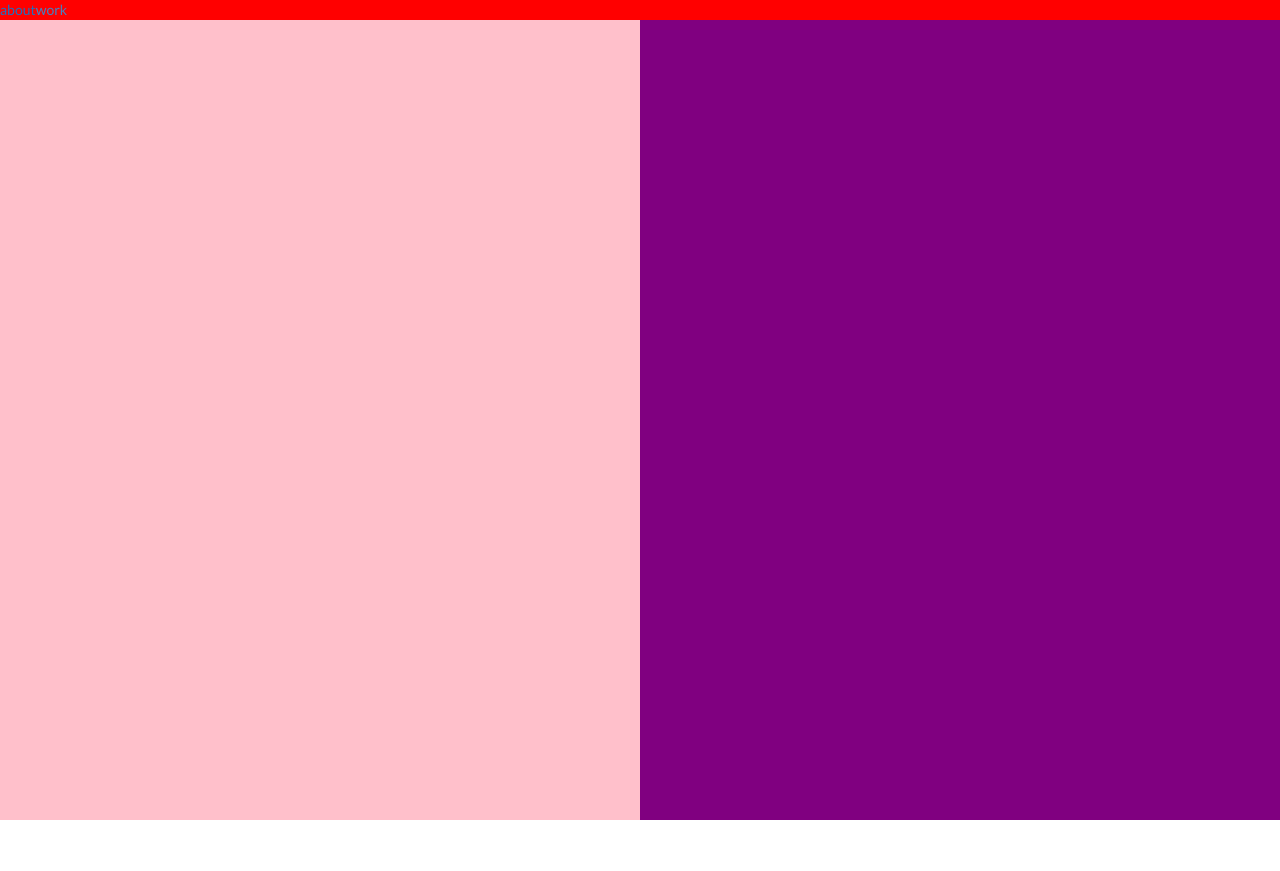
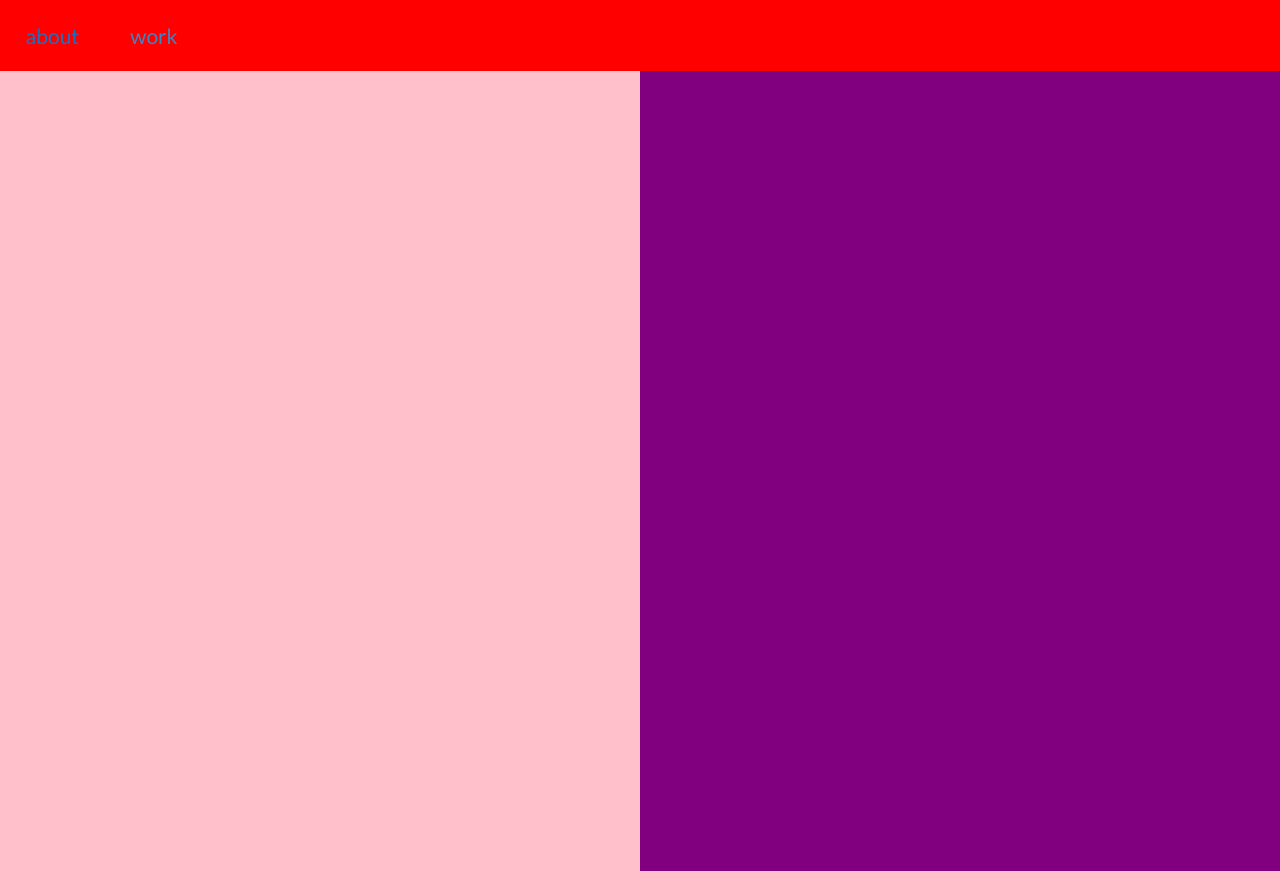
Before and after one commit to ahumphries102/Portfolio, a React (Create React App) app: page / in a window 1280 px wide. Shown: the top 871 px of the page. Before the commit the page ends 820 px from the top, so only its background shows below. Built offline with nearby package versions, Linux system fonts and the light colour scheme.

Commit message:
phase 1 complete, all views are sliding and buttons are working!

```diff
--- a/src/App.css
+++ b/src/App.css
@@ -8,11 +8,14 @@ will not work ***/
 html{
   scroll-behavior: smooth;
 }
-.wrapL a{
+a{
   color: white;
   text-decoration: none;
   padding: 2%;
   font-size: 1.5rem;
+}
+a:visited{
+  color:white;
 }
 body{
 }
--- a/src/Components/MainContainer.js
+++ b/src/Components/MainContainer.js
@@ -2,48 +2,56 @@
 import React, { useState } from 'react'
 import { useSpring, animated } from 'react-spring'
 import Animated from './Animated'
-import Animated2 from './Animated2'
+//import Animated2 from './Animated2'
 
 export default function MainContainer(){
+	const [navPos, setNavPos] = useState('0%')
 	const [toggleAbout, setToggleAbout] = useState(true)
 	const [toggleWork, setToggleWork] = useState(true)
 	const [button, setButton] = useState('>')
-	const [shiftCon, setShiftCon] = useState(true)
 	const [navAbout, setNavAbout] = useState('about')
 	const [navWork, setNavWork] = useState('work')
 
-	const togWork = useSpring({
+	const slide = useSpring({
 	    zIndex:'1',
 	    from: { transform: 'translate(0%,0)' },
-	    transform:`translate: (${toggleWork ? '0%' : '-25%'},0)`,
+	    transform:`translate: (${toggleWork ? '0%' : navPos },0)`,
 	    config: { ease: 5000 }
   	})
-
-	const togAbout = useSpring({
-	    zIndex:'1',
-	    from: { transform: 'translate(0%,0)' },
-	    transform:`translate: (${toggleAbout ? '0%' : '25%'},0)`,
-	    config: { ease: 5000 }
-  	})
-	function toggleButton(){
-		setButton(button === 'x' ? '>' : 'x')
-	}
+	// function toggleButton(){
+	// 	setButton(button === 'x' ? '>' : 'x')
+	// }
 	function showAbout(){
 		setNavAbout(navAbout === 'about' ? 'home' : 'about')
 		setToggleAbout(!toggleAbout)
-		console.log(toggleWork)
 	}
-	function showWork(){
-		setNavWork(navWork === 'work' ? 'home' : 'work')
-		setToggleWork(!toggleWork)
+	function show(view){
+		if(view === 'about' ){
+			setToggleWork(!toggleWork)
+			setNavPos('25%')
+			setNavWork(navWork === 'work' ? '': 'work')
+			setNavAbout(navAbout === 'about' ? 'home': 'about')
+			console.log('we are viewing', view)
+		}
+		else if(view === 'work'){
+			setToggleWork(!toggleWork)
+			setNavPos('-25%')
+			setNavWork(navWork === 'work' ? 'home': 'work')
+			setNavAbout(navAbout === 'about' ? '': 'about')
+			console.log('we are viewing', view)
+		}
+		else{
+			//in the nav bar set text to home or work
+			setToggleWork(!toggleWork)
+		}
 	}
 	return(
 		<div>
 			<nav className="nav">
-				<a href="#" onClick={showAbout}>{navAbout}</a>
-				<a href="#" onClick={showWork}>{navWork}</a>
+				<a href="#" onClick={()=>show('about')}>{navAbout}</a>
+				<a href="#" onClick={()=>show('work')}>{navWork}</a>
 			</nav>
-		<animated.div style={togAbout, togWork} className="mainContainer" id="mainCon">
+		<animated.div style={slide} className="mainContainer" id="mainCon">
 			<div className="about" id="about"></div>
 			<div className="wrapL" id="">
 			</div>
```
